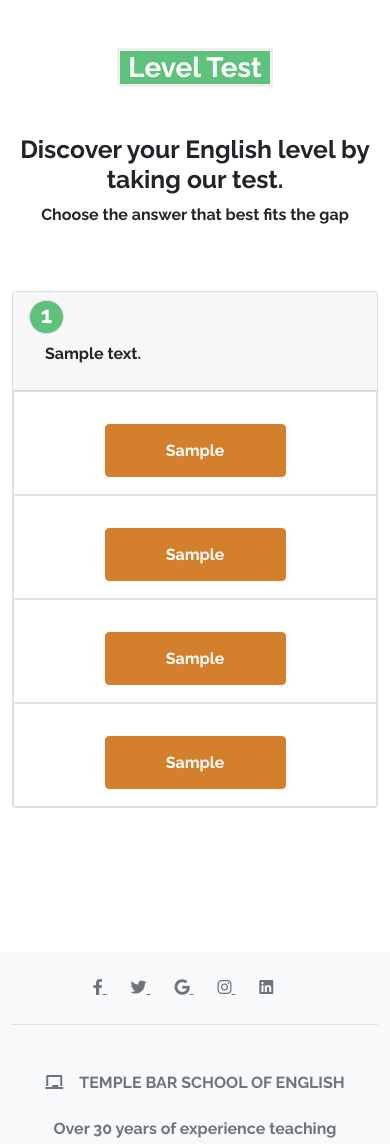
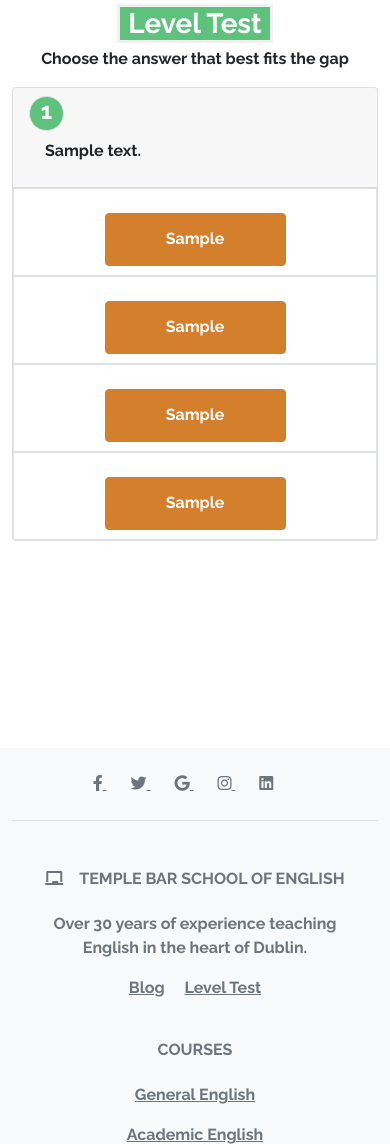
Before and after one commit to jameskelly33/Milestone-Project-4-LangSchool, a Django app: page /level_test/ in a window 390 px wide. Shown: the part 56-1200 px from the top of the page. Run offline with Django 4.2, Linux system fonts and the light colour scheme; tables that the repository leaves empty hold one stand-in row (values such as "Sample post"); parts of the project's set-up code (start-up, migrations or seed data) failed here and were passed over; some libraries are stand-ins or nearby versions.

Commit message:
update col layout and h display class for better UX on mobile

```diff
--- a/level_test/templates/level_test/level_test.html
+++ b/level_test/templates/level_test/level_test.html
@@ -10,8 +10,8 @@
 
     <div class="row">
         <div class="col-md-8 mx-auto">
-            <h1 class= 'text-center my-5 bg-green px-2 mx-auto test-heading'>Level Test</h1>
-            <h2 class="text-center" >Discover your English level by taking our test.</h2>
+            <h1 class= 'text-center my-1 my-md-5 bg-green px-2 mx-auto test-heading'>Level Test</h1>
+            <h2 class="text-center d-none d-md-block" >Discover your English level by taking our test.</h2>
             <p class= 'text-center'>Choose the answer that best fits the gap</p>
 
         </div>
@@ -22,7 +22,7 @@
 
 <form  method ="GET" action="{% url 'check_answer' question_counter total %}">
 
-<div class="container question-container pb-5 my-5">
+<div class="container question-container my-md-5">
         <div class="card mb-5">
             <div class="card-header">
                 <h3 class='border rounded-circle question-number text-center'>{{question.question_number}}</h3>
@@ -30,20 +30,20 @@
             </div>
             <div class="card-block ">
                 <div class="row  g-0 text-center">
-                    <div class="col-md-6 border py-3">
+                    <div class="col-sm-6 border py-2 py-md-3 py-lg-5">
                         <button name='answer' value='{{question.option1}}'
-                            class='btn btn-primary w-50 h-75 my-3'>{{question.option1}}</button>
+                            class='btn btn-primary w-50 h-75 p-md-4 my-3'>{{question.option1}}</button>
                     </div>
-                    <div class=" col-md-6 py-3 border ">
-                        <button name='answer' class='btn btn-primary w-50 h-75 my-3'
+                    <div class=" col-sm-6 py-2 py-md-3 py-lg-5 border ">
+                        <button name='answer' class='btn btn-primary p-md-4 w-50 h-75 my-3'
                             value='{{question.option2}}'>{{question.option2}}</button>
                     </div>
-                    <div class=" col-md-6 py-3 border ">
-                        <button name='answer' class='btn btn-primary w-50 h-75 my-3'
+                    <div class=" col-sm-6 py-2 py-md-3 py-lg-5 border ">
+                        <button name='answer' class='btn btn-primary p-md-4 w-50 h-75 my-3'
                             value='{{question.option3}}'>{{question.option3}}</button>
                     </div>
-                    <div class=" col-md-6 py-3 border ">
-                        <button name='answer' class='btn btn-primary w-50 h-75 my-3'
+                    <div class=" col-sm-6 py-2 py-md-3  py-lg-5 border ">
+                        <button name='answer' class='btn btn-primary p-md-4 w-50 h-75 my-3'
                             value='{{question.option4}}'>{{question.option4}}</button>
                     </div>
 
```
